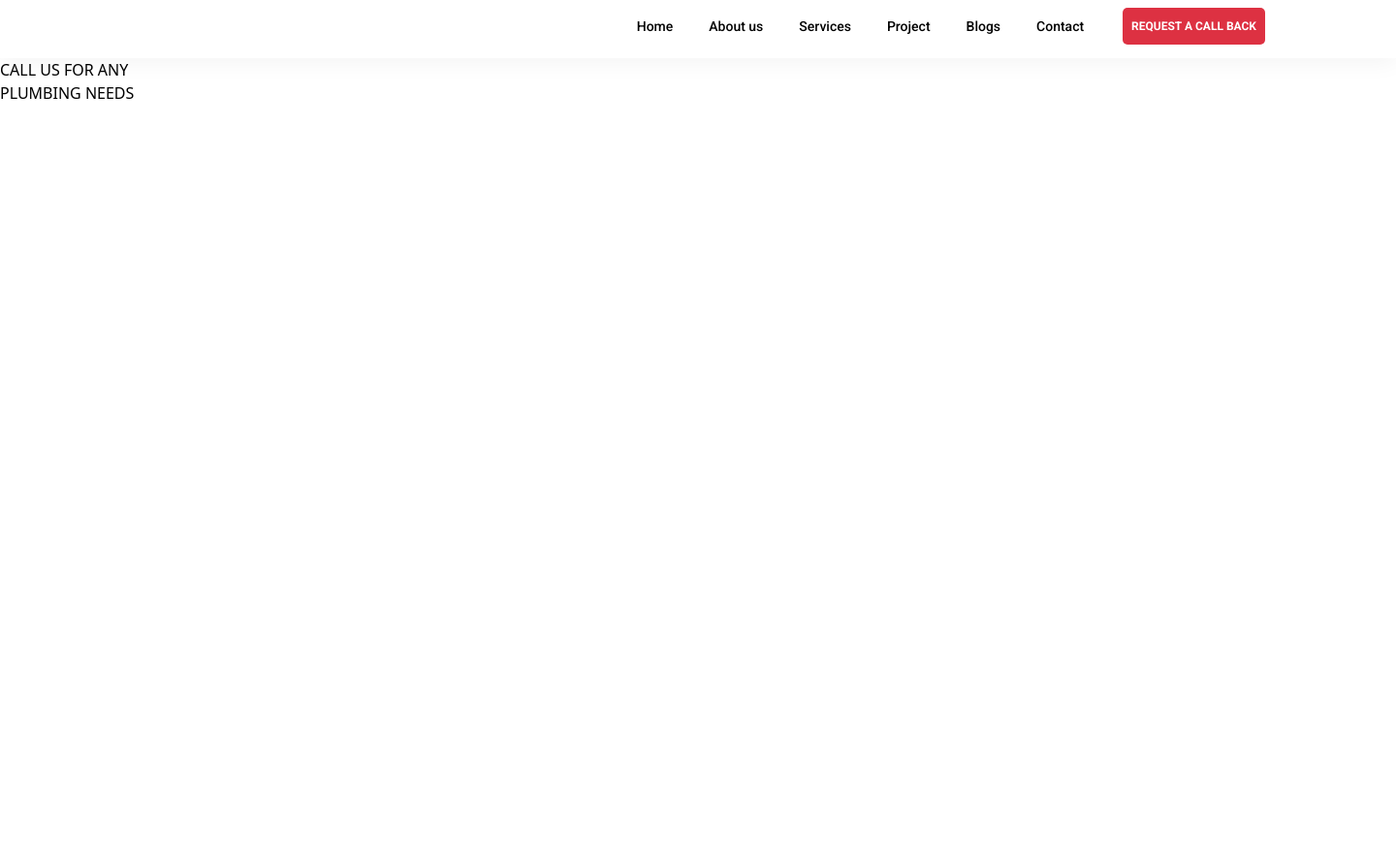
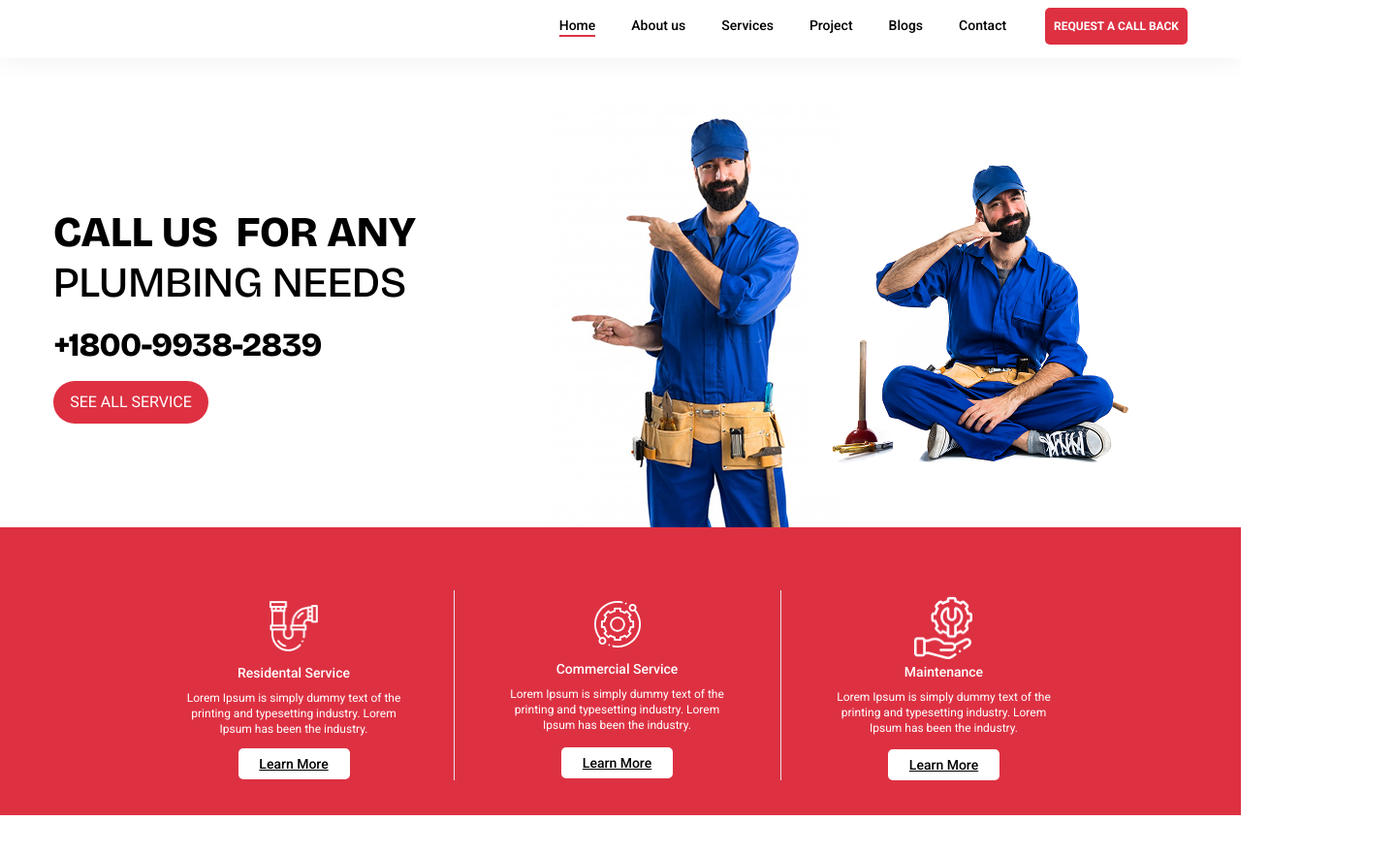
Before and after one commit to Karima-Aktari/3_Plumber_Point, a plain HTML site: page index.html in a window 1280 px wide. Shown: the whole page at 97% size, 1440 px wide, since content can reach past the window. Before the commit the page ends 800 px from the top, so only its background shows below. Drawn offline with nearby package versions, Linux system fonts and the light colour scheme.

Commit message:
hero-&-service

```diff
--- a/assets/css/style.css
+++ b/assets/css/style.css
@@ -9,7 +9,7 @@
 body {
   /* max-width: 1440px;
   margin: 0 auto; */
-  /* font-family: "Roboto", sans-serif; */
+  font-family: "Roboto", sans-serif;
 }
 
 .container {
@@ -26,3 +26,7 @@ img {
   background: #fff;
   box-shadow: 0px 4px 24px 0px rgba(0, 0, 0, 0.05);
 }
+
+.font-Bricolage-Grotesque {
+  font-family: "Bricolage Grotesque", sans-serif;
+}
--- a/index.html
+++ b/index.html
@@ -10,38 +10,176 @@
   </head>
   <body>
     <!-- Hero Area  -->
-    <div class="md:w-[1440px]">
-      <div class="h-[60px] pt-[8px] nav-shadow">
+    <div class="w-[] md:h-[544px]">
+      <div class="md:h-[60px] pt-[8px] nav-shadow">
         <section class="container">
-          <nav class="flex justify-between items-center pb-[10.71px]">
+          <nav
+            class="flex justify-between items-center pb-[10.71px] md:flex-row flex-col"
+          >
             <div class="">
               <img src="assets/img/logo.png" alt="" />
             </div>
-            <div class="flex gap-[40px] font-[Roboto]">
-              <ul class="flex gap-[37px] items-center text-sm font-medium">
-                <li><a href="#">Home</a></li>
-                <li><a href="">About us</a></li>
-                <li><a href="">Services</a></li>
-                <li><a href="">Project</a></li>
-                <li><a href="">Blogs</a></li>
-                <li><a href="">Contact</a></li>
+            <div class="flex gap-[40px] font-[Roboto] md:flex-row flex-col">
+              <ul
+                class="flex gap-[37px] items-center text-sm font-medium md:flex-row flex-col"
+              >
+                <li class="border-b-2 border-[#DD3142]">
+                  <a href="#" class="py-[1px]">Home</a>
+                </li>
+
+                <li
+                  class="border-b-2 border-[#FFF] duration-250 hover:border-[#DD3142]"
+                >
+                  <a class="inline-block py-[1px]" href="#">About us</a>
+                </li>
+                <li
+                  class="border-b-2 border-[#FFF] duration-250 hover:border-[#DD3142]"
+                >
+                  <a href="" class="inline-block py-[1px]">Services</a>
+                </li>
+                <li
+                  class="border-b-2 border-[#FFF] duration-250 hover:border-[#DD3142]"
+                >
+                  <a href="" class="inline-block py-[1px]">Project</a>
+                </li>
+                <li
+                  class="border-b-2 border-[#FFF] duration-250 hover:border-[#DD3142]"
+                >
+                  <a href="" class="inline-block py-[1px]">Blogs</a>
+                </li>
+                <li
+                  class="border-b-2 border-[#FFF] duration-250 hover:border-[#DD3142]"
+                >
+                  <a href="" class="inline-block py-[1px]">Contact</a>
+                </li>
               </ul>
               <a
                 href=""
-                class="bg-[#DD3142] text-[#FFF] font-[Roboto] text-xs font-bold rounded-[5px] py-[11px] px-[9px]"
+                class="bg-[#DD3142] text-[#FFF] font-[Roboto] text-xs font-bold rounded-[5px] py-[11px] px-[9px] hover:bg-white hover:text-[#000] duration-250 tracking-normal"
                 >REQUEST A CALL BACK</a
               >
             </div>
           </nav>
         </section>
       </div>
-      <div class="">
-        <div class="flex">
-          <div class="">
-            <h1 class="text-[#000] font-[Bricolage Grotesque]">
-              CALL US FOR ANY
-            </h1>
-            <h1>PLUMBING NEEDS</h1>
+
+      <div class="mt-[48px] h-[384px]">
+        <div class="container">
+          <div class="flex md:flex-row flex-col">
+            <div class="pt-[106px]">
+              <div class="md:w-[384px] flex flex-col gap-[12px]">
+                <h1
+                  class="text-[#000] font-Bricolage-Grotesque text-[44px] font-extrabold leading-[52px]"
+                >
+                  CALL US
+                  <span class="text-white text-4xl">.</span>FOR ANY
+                  <span class="font-medium">PLUMBING NEEDS</span>
+                </h1>
+
+                <h3
+                  class="text-[#000] font-Bricolage-Grotesque text-[34px] font-extrabold tracking-tight"
+                >
+                  +1800-9938-2839
+                </h3>
+                <button
+                  class="bg-[#DD3142] w-[160px] h-[44px] text-[#FFF] font-[Roboto] text-base font-normal rounded-full"
+                >
+                  SEE ALL SERVICE
+                </button>
+              </div>
+            </div>
+
+            <div class="md:pl-[128px]">
+              <div class="flex items-center md:flex-row flex-col">
+                <img
+                  src="assets/img/image 10.png"
+                  alt=""
+                  class="md:w-[302px] h-[436px]"
+                />
+                <img
+                  src="assets/img/image 9.png"
+                  alt=""
+                  class="md:w-[390px] h-[341px] -ml-[35px]"
+                />
+              </div>
+            </div>
+          </div>
+        </div>
+      </div>
+    </div>
+
+    <!-- Service Area -->
+    <div
+      class="bg-[#DD3142] h-[297px] mb-[250px] pt-[65px] pb-[34px] px-[220px]"
+    >
+      <div class="container mx-auto">
+        <div class="flex justify-center">
+          <div class="flex flex-col items-center px-[46px] pt-[10.8px]">
+            <img
+              src="assets/img/icon.png"
+              alt=""
+              class="w-[50.782px] height-[51.794px] flex inline-flex justify-center"
+            />
+            <h5 class="text-sm text-[#FFF] font-medium pt-[12px] text-center">
+              Residental Service
+            </h5>
+            <p
+              class="w-[237px] h-[53px] text-xs text-[#FFF] text-center font-normal leading-[16.02px] pt-[8px]"
+            >
+              Lorem Ipsum is simply dummy text of the printing and typesetting
+              industry. Lorem Ipsum has been the industry.
+            </p>
+            <button
+              class="underline text-sm font-medium w-[115px] h-[32px] rounded-[5px] bg-white text-[#000] mt-[15.12px]"
+            >
+              Learn More
+            </button>
+          </div>
+
+          <div
+            class="flex flex-col items-center px-[46px] pt-[10.8px] border-l-[1px] border-r-[1px] border-[#E6E6EB]"
+          >
+            <img
+              src="assets/img/icon (1).png"
+              alt=""
+              class="w-[48px] height-[48px] flex inline-flex justify-center"
+            />
+            <h5 class="text-sm text-[#FFF] font-medium pt-[12px] text-center">
+              Commercial Service
+            </h5>
+            <p
+              class="w-[244px] h-[56px] text-xs text-[#FFF] text-center font-normal leading-[16.02px] pt-[8px]"
+            >
+              Lorem Ipsum is simply dummy text of the printing and typesetting
+              industry. Lorem Ipsum has been the industry.
+            </p>
+            <button
+              class="underline text-sm font-medium w-[115px] h-[32px] rounded-[5px] bg-white text-[#000] mt-[15.12px]"
+            >
+              Learn More
+            </button>
+          </div>
+
+          <div class="flex flex-col items-center px-[46px] pt-[6px]">
+            <img
+              src="assets/img/icon (2).png"
+              alt=""
+              class="w-[60.05774px] height-[65.17912px] flex inline-flex justify-center"
+            />
+            <h5 class="text-sm text-[#FFF] font-medium text-center pt-[3px]">
+              Maintenance
+            </h5>
+            <p
+              class="w-[244px] h-[52px] text-xs text-[#FFF] text-center font-normal leading-[16.02px] pt-[8px]"
+            >
+              Lorem Ipsum is simply dummy text of the printing and typesetting
+              industry. Lorem Ipsum has been the industry.
+            </p>
+            <button
+              class="underline flex flex-inline justify-center items-center text-sm font-medium w-[115px] h-[32px] rounded-[5px] bg-white text-[#000] mt-[18.12px]"
+            >
+              Learn More
+            </button>
           </div>
         </div>
       </div>
```
Also changed, not shown: assets/img/icon (1).png (added), assets/img/icon (2).png (added), assets/img/icon.png (added).
